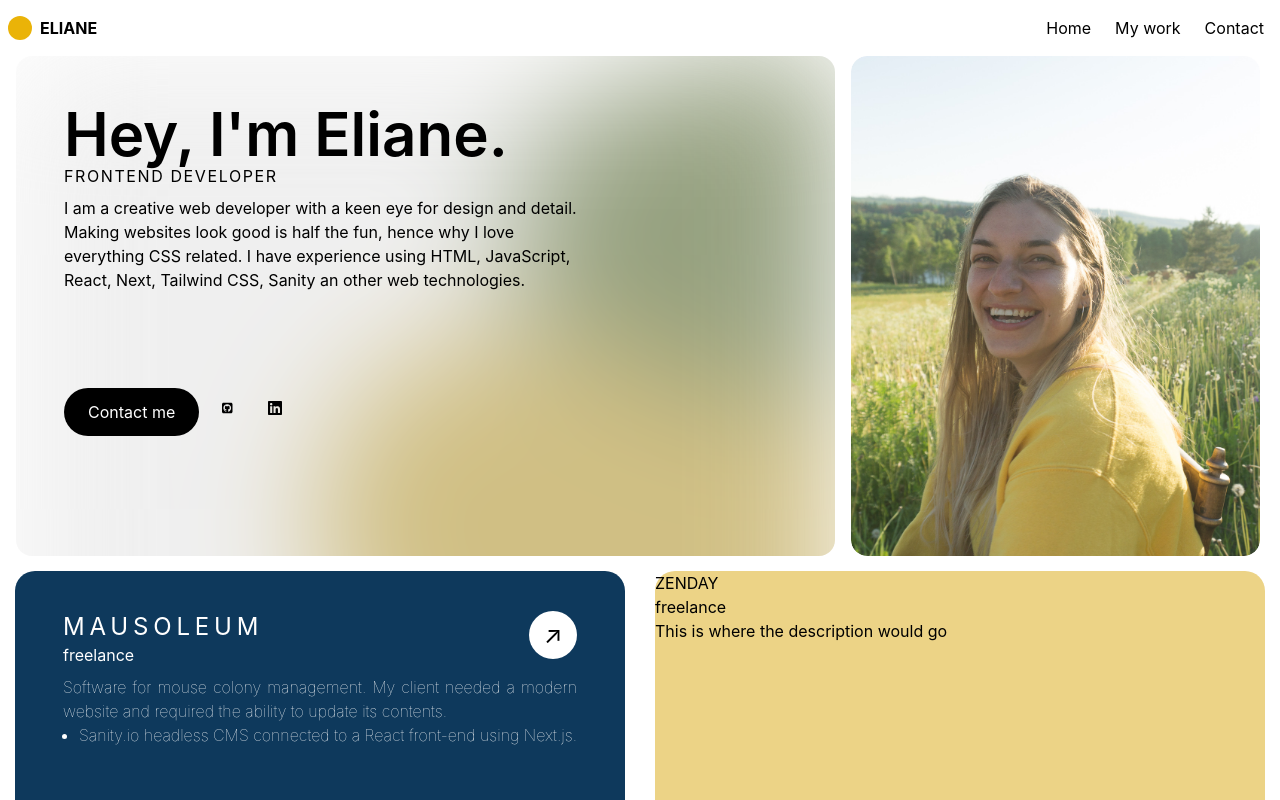
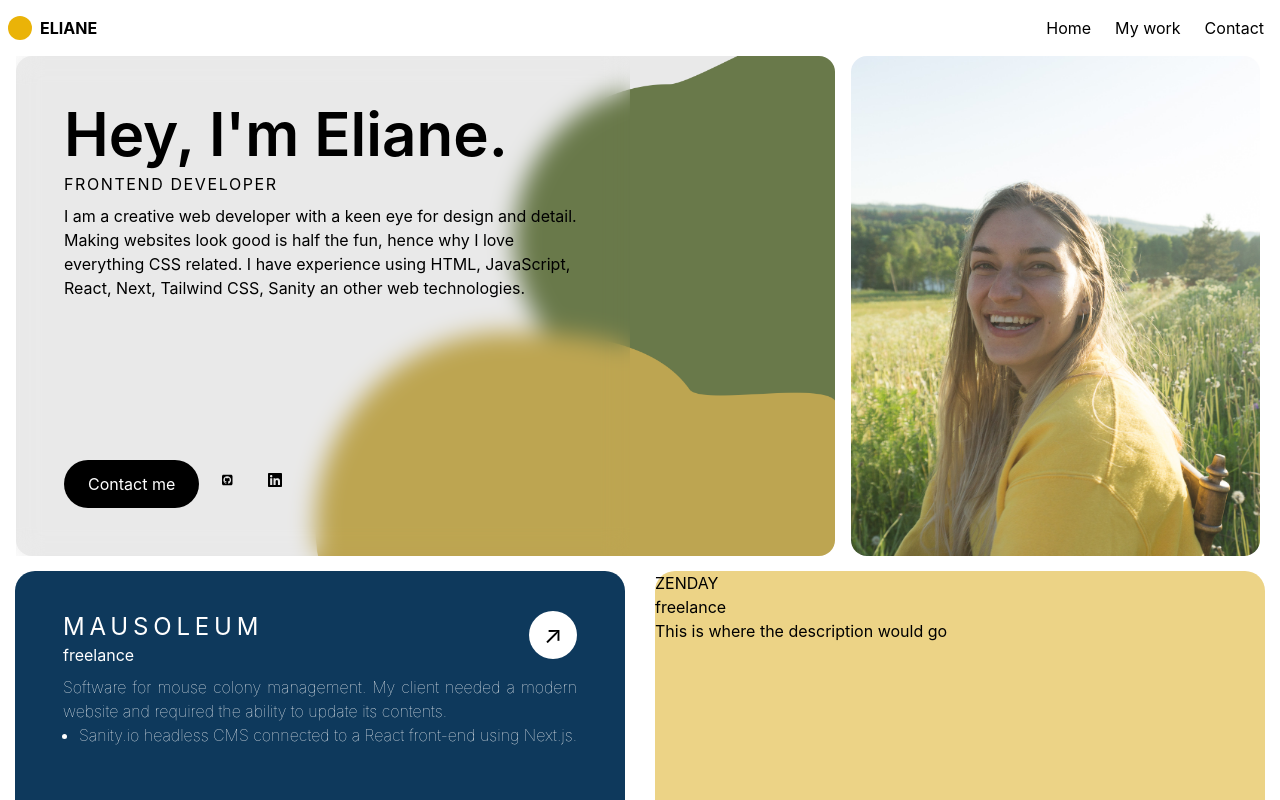
Before and after one commit to ElianeV/portfolio_v2, a Next.js app: page / in a window 1280 px wide. Shown: the top 800 px of the page. Built offline with nearby package versions, Linux system fonts and the light colour scheme.

Commit message:
Change bg image to make div h responsive

```diff
--- a/pages/index.js
+++ b/pages/index.js
@@ -20,38 +20,34 @@ export default function Home() {
         ></Script>
       </Head>
       <Navbar />
-      <main className="pt-14 min-h-[450px] flex">
-        <div className="w-full md:w-2/3 md:h-[500px] mx-4 relative overflow-hidden rounded-2xl">
-          <Image
-            src="/bg-orbs.png"
-            alt="yellow and green orbs"
-            width={2000}
-            height={2000}
-            className="blur-3xl opacity-70"
-          />
-          <div className="p-4 sm:p-12 w-full lg:w-3/4 absolute top-0 ">
-            <h1 className="text-2xl font-semibold sm:text-6xl leading-normal">
+      <main className="w-full h-auto pt-14 flex">
+        <div className="w-2/3 mx-4 h-auto rounded-2xl bg-[url('/bg-orbs.png')] bg-cover">
+          <div className="p-4 w-full h-full lg:w-3/4 xs:p-8 sm:p-12 flex flex-col justify-between backdrop-blur-md">
+            <div>
+              <h1 className="mb-2 text-2xl font-semibold xs:text-4xl sm:text-6xl">
                 Hey, I'm Eliane.
               </h1>
-            <h2 className="uppercase text-sm sm:text-base tracking-widest mb-2">
+              <h2 className="mb-2 uppercase text-sm sm:text-base tracking-widest">
                 Frontend developer
               </h2>
-            <p className="mb-0 sm:mb-40 md:mb-24">
+              <p>
                 I am a creative web developer with a keen eye for design and
                 detail. Making websites look good is half the fun, hence why I
                 love everything CSS related. I have experience using HTML,
                 JavaScript, React, Next, Tailwind CSS, Sanity an other web
                 technologies.
               </p>
+            </div>
+            <div>
               <button className="align-top px-3 py-2 mr-2 text-xs sm:text-base sm:py-3 sm:px-6 text-white bg-black rounded-full">
                 Contact me
               </button>
-            <button className="w-10 h-10 mr-2">
+              <button className="w-7 sm:w-10 sm:h-10 mr-2">
                 <Link href="https://github.com/ElianeV" target="_blank">
                   <FontAwesomeIcon icon={faGithubSquare} size="xs" />
                 </Link>
               </button>
-            <button className="w-10 h-10 mr-2">
+              <button className="w-7 sm:w-10 sm:h-10 mr-2">
                 <Link
                   href="https://www.linkedin.com/in/eliane-vdc/"
                   target="_blank"
@@ -61,14 +57,8 @@ export default function Home() {
               </button>
             </div>
           </div>
-        <div className="relative hidden md:block md:w-1/3 mr-5 rounded-2xl overflow-hidden">
-          <Image
-            src="/portrait.jpg"
-            fill
-            className="rounded-2xl object-cover"
-            alt="portrait"
-          />
         </div>
+        <div className="w-1/3 min-h-[500px] mr-5 rounded-2xl overflow-hidden bg-[url('/portrait.jpg')] bg-cover"></div>
       </main>
       <section>
         <div className="flex flex-wrap">
@@ -140,7 +130,7 @@ export default function Home() {
         <div className="w-full mx-4 mb-4 h-96 relative overflow-hidden rounded-2xl">
           <Image
             src="/bg-blobs.png"
-            alt="yellow and green orbs"
+            alt="blobs"
             width={2000}
             height={2000}
             className="blur-3xl opacity-70"
--- a/tailwind.config.js
+++ b/tailwind.config.js
@@ -5,7 +5,11 @@ module.exports = {
     "./components/**/*.{js,ts,jsx,tsx}",
   ],
   theme: {
-    extend: {},
+    extend: {
+      screens: {
+        xs: "300px",
+      },
+    },
   },
   plugins: [],
 };
```
Lines whose indentation alone changed are shown as unchanged.
